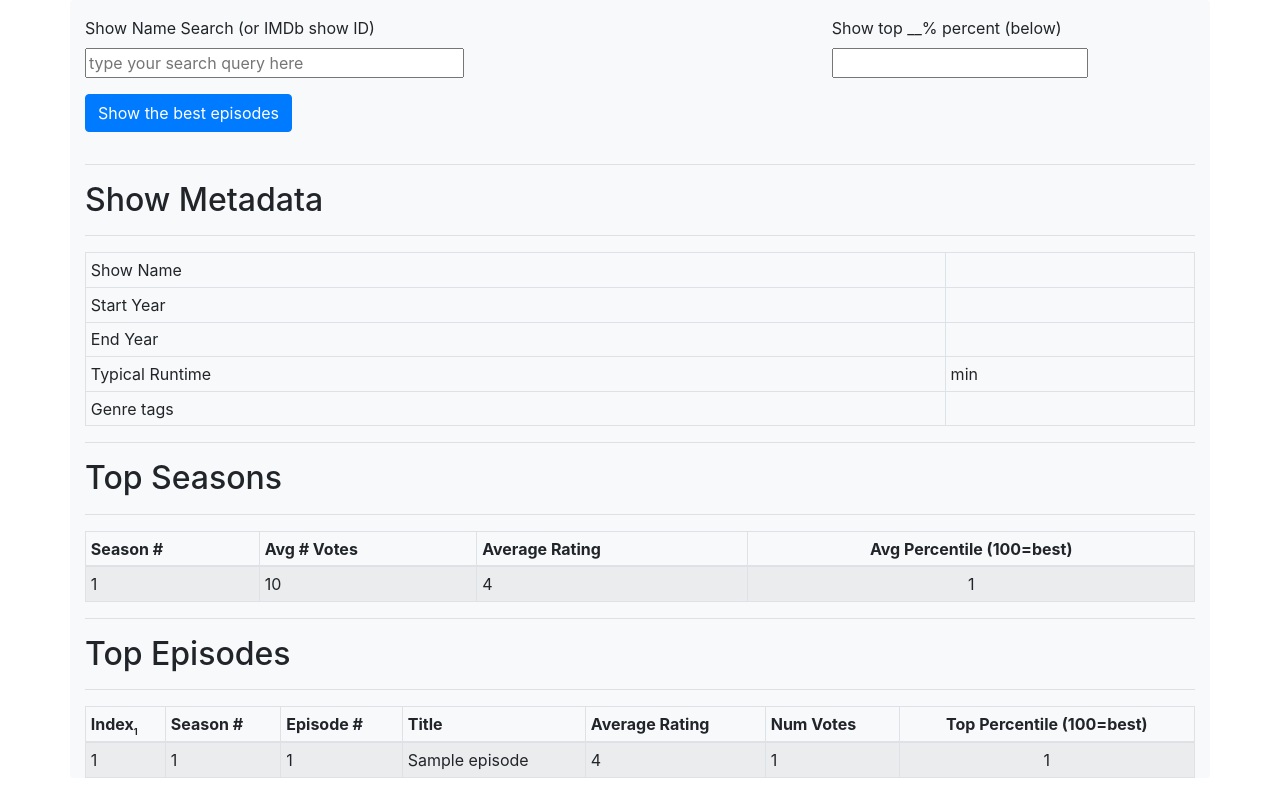
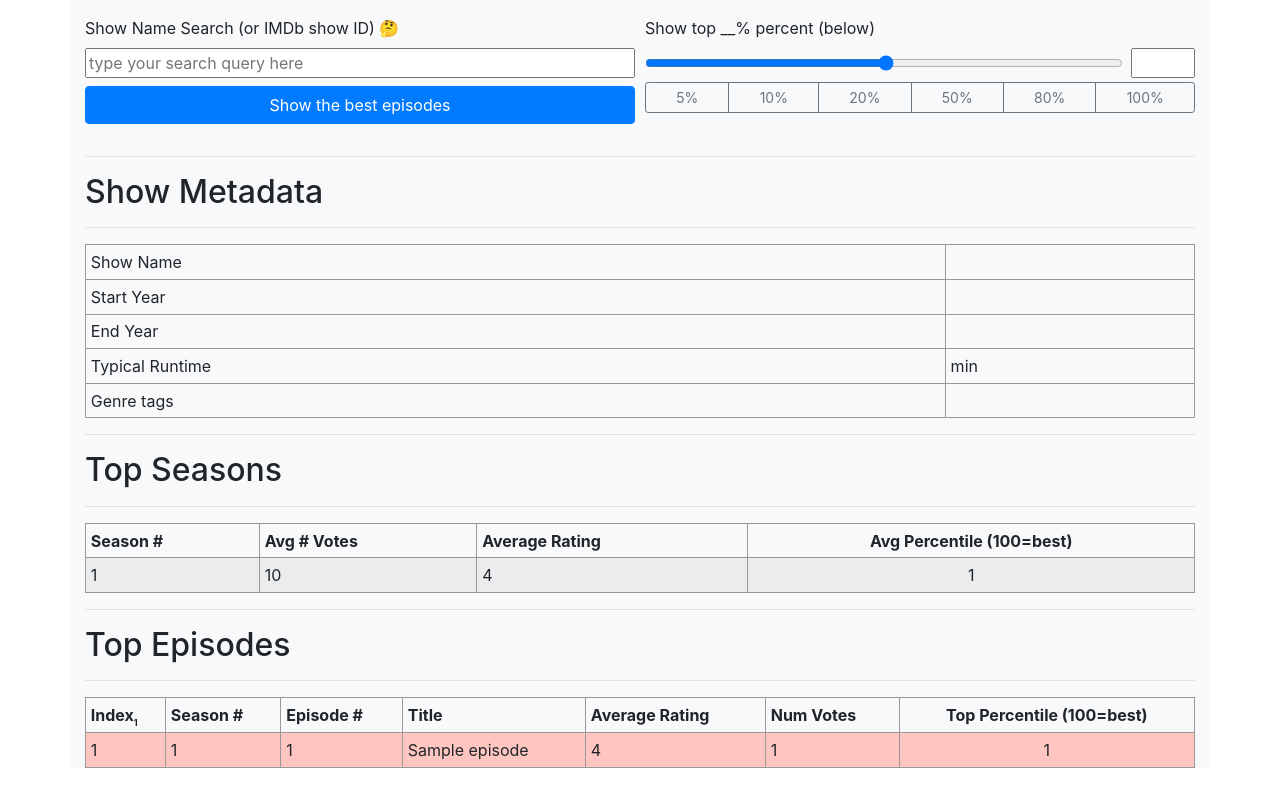
Before and after one commit to simnim/nh_website, a FastAPI app: template app/templates/episodes.html in a window 1280 px wide. Shown: the part 58-852 px from the top of the page. After the commit the page ends 826 px from the top, so only its background shows below. Run offline with FastAPI, Linux system fonts and the light colour scheme; the template is opened without the code that fills it: most values are stand-ins (such as "Sample title", 1, 10 or a date in 2020); some libraries are stand-ins or nearby versions.

Commit message:
now with colors and improved interface

```diff
--- a/app/sql/episodes/get-top-episodes-for-show.sql
+++ b/app/sql/episodes/get-top-episodes-for-show.sql
@@ -1,18 +1,23 @@
 -- name: get_top_episodes_for_show(imdb_show_id, max_rank_pct)
--- Fetches the top ranked episodes for a show in canonical order.
+-- Fetches all episodes for a show in canonical order,
+-- with a flag for top-percentile episodes.
 SELECT
     episode.seasonnumber,
     episode.episodenumber,
     basics.primarytitle,
     ratings.averagerating,
     ratings.numvotes,
-    ratings.percentile
+    ratings.percentile,
+    CASE
+        WHEN ratings.percentile >= (100 - :max_rank_pct)
+            THEN 1
+        ELSE 0
+    END AS is_top_episode
 FROM episode
 INNER JOIN ratings ON episode.tconst = ratings.tconst
 INNER JOIN basics ON episode.tconst = basics.tconst
 WHERE
     episode.parenttconst = :imdb_show_id
-    AND ratings.percentile >= (100 - :max_rank_pct)
 ORDER BY
     episode.seasonnumber,
     episode.episodenumber;
--- a/app/templates/episodes.html
+++ b/app/templates/episodes.html
@@ -1,29 +1,79 @@
 {% extends "base.html" %}
 
 {% block content %}
+  <style>
+    .search-help-hint { position: relative; }
+    .search-help-hint::after {
+      content: "Filtered by your search words, sorted by popularity";
+      display: none;
+      position: absolute;
+      left: 1.2em;
+      top: -0.3em;
+      background: #333;
+      color: #fff;
+      padding: 3px 8px;
+      border-radius: 4px;
+      font-size: 0.85em;
+      white-space: nowrap;
+      z-index: 100;
+      pointer-events: none;
+    }
+    .search-help-hint:hover::after { display: block; }
+  </style>
   <div class="container bg-light rounded pt-3">
     <form action="" method="post" novalidate>
         <div class="form-row">
-            <div class="form-group col-md-8">
-              <label for="imdb_show_id">Show Name Search (or IMDb show ID)</label> <br>
-              <input type="text" name="imdb_show_id" id="imdb_show_id" size="32" class="autocomplete" placeholder="type your search query here" value="{{ show_meta.label if imdb_show_id else '' }}">
+            <div class="form-group col-md-6">
+              <label for="imdb_show_id">Show Name Search (or IMDb show ID)
+                <span class="search-help-hint" data-toggle="modal" data-target="#searchHelpModal" style="cursor:pointer;">🤔</span>
+              </label> <br>
+              <input type="text" name="imdb_show_id" id="imdb_show_id" class="autocomplete w-100" placeholder="type your search query here" value="{{ show_meta.label if imdb_show_id else '' }}">
+              <input type="submit" name="submit" class="btn btn-primary mt-2 w-100" value="Show the best episodes">
             </div>
-            <div class="form-group col-md-4">
+            <div class="form-group col-md-6">
               <label for="max_rank_pct">Show top __% percent (below)</label> <br>
-              <input type="number" name="max_rank_pct" id="max_rank_pct" size="32" value="{{ max_rank_pct or '' }}">
+              <div class="d-flex align-items-center">
+                <input type="range" id="max_rank_pct_slider" min="1" max="100" value="{{ max_rank_pct or 20 }}" style="flex:1;">
+                <input type="number" name="max_rank_pct" id="max_rank_pct" min="1" max="100" style="width:4em;" class="ml-2" value="{{ max_rank_pct or '' }}">
+              </div>
+              <div class="btn-group mt-1 w-100">
+                {% for val in [5, 10, 20, 50, 80, 100] %}
+                  <button type="button" class="btn btn-sm btn-outline-secondary pct-preset" data-value="{{ val }}">{{ val }}%</button>
+                {% endfor %}
+              </div>
             </div>
         </div>
-        <input type="submit" name="submit" class="btn btn-primary form-group" value="Show the best episodes">
     </form>
     <script>
         $( document ).ready(function() {
             $( ".autocomplete" ).autocomplete({
                 source: '/search'
             });
+            var slider = document.getElementById('max_rank_pct_slider');
+            var number = document.getElementById('max_rank_pct');
+            var imdbShowId = "{{ imdb_show_id or '' }}";
+            function navigateToPct(v) {
+                if (imdbShowId) window.location.href = '/episodes/' + imdbShowId + '/' + v;
+            }
+            slider.addEventListener('input', function() { number.value = slider.value; });
+            slider.addEventListener('change', function() { navigateToPct(slider.value); });
+            number.addEventListener('input', function() { slider.value = number.value; });
+            document.querySelectorAll('.pct-preset').forEach(function(btn) {
+                btn.addEventListener('click', function() {
+                    var v = this.dataset.value;
+                    slider.value = v;
+                    number.value = v;
+                    navigateToPct(v);
+                });
+            });
         });
     </script>
 
   {% if imdb_show_id is not none %}
+
+    <style>
+        .table td, .table th { border: 1px solid #999 !important; }
+    </style>
 
     <hr>
     <h2 id="show-meta">Show Metadata</h1>
@@ -81,7 +131,7 @@
     <hr>
     <h2 id="episodes">Top Episodes</h1>
     <hr>
-    <table class="table table-hover table-sm table-striped table-bordered">
+    <table id="episodes-table" data-threshold="{{ 100 - max_rank_pct }}" class="table table-hover table-sm table-striped table-bordered">
         <thead>
             <tr>
                 {% if request.state.is_mobile %}
@@ -105,7 +155,7 @@
         </thead>
         <tbody>
             {% for episode in episodes %}
-                <tr>
+                <tr data-percentile="{{ episode.percentile|int }}">
                     {% if request.state.is_mobile %}
                         <!-- <td> {{ loop.index }}</td> -->
                         <td> {{ episode.seasonNumber }} </td>
@@ -127,6 +177,29 @@
             {% endfor %}
         </tbody>
     </table>
+    <script>
+        (function() {
+            const table = document.getElementById('episodes-table');
+            if (!table) return;
+            const threshold = parseFloat(table.dataset.threshold);
+            table.querySelectorAll('tr[data-percentile]').forEach(function(row) {
+                const pct = parseFloat(row.dataset.percentile);
+                let r, g, b;
+                if (pct <= threshold) {
+                    const t = threshold > 0 ? pct / threshold : 0;
+                    r = 255;
+                    g = Math.round(190 + (255 - 190) * t);
+                    b = Math.round(190 + (215 - 190) * t);
+                } else {
+                    const t = (100 - threshold) > 0 ? (pct - threshold) / (100 - threshold) : 1;
+                    r = Math.round(255 + (190 - 255) * t);
+                    g = Math.round(255 + (245 - 255) * t);
+                    b = Math.round(215 + (190 - 215) * t);
+                }
+                row.style.backgroundColor = 'rgb(' + r + ',' + g + ',' + b + ')';
+            });
+        })();
+    </script>
 
 
 
@@ -134,6 +207,7 @@
 
 
 
+    <hr>
     <div class="container px-5">
         <p> Hello and welcome to Top Episodes. </p>
         <p> To look for your favorite show use the search box above and click "Show the best episodes" </p>
@@ -174,4 +248,24 @@
     </div>
   </div>
   {% endif %}
+
+  <div class="modal fade" id="searchHelpModal" tabindex="-1" role="dialog" aria-labelledby="searchHelpModalLabel" aria-hidden="true">
+    <div class="modal-dialog" role="document">
+      <div class="modal-content">
+        <div class="modal-header">
+          <h5 class="modal-title" id="searchHelpModalLabel">Show Name Search</h5>
+          <button type="button" class="close" data-dismiss="modal" aria-label="Close">
+            <span aria-hidden="true">&times;</span>
+          </button>
+        </div>
+        <div class="modal-body">
+          Filtered by your search words, sorted by popularity.
+        </div>
+        <div class="modal-footer">
+          <button type="button" class="btn btn-secondary" data-dismiss="modal">Close</button>
+        </div>
+      </div>
+    </div>
+  </div>
+
 {% endblock %}
```
Also changed, not shown: tests/test_nh_site.py (+6 -1 lines).
